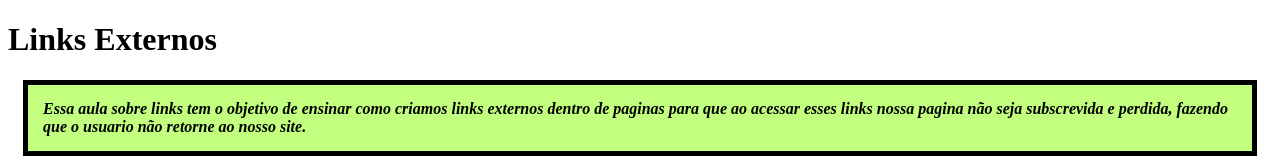
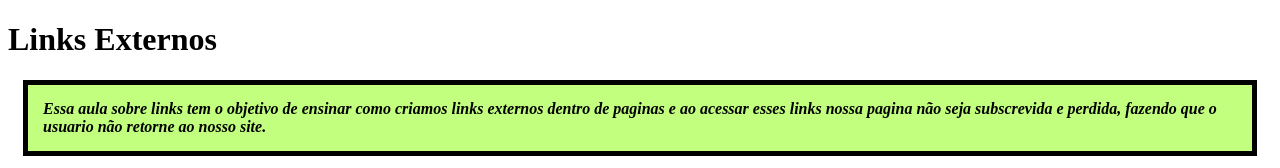
Before and after one commit to Jonatan-Alves/aula-links-externos, a plain HTML site: page index.html in a window 1280 px wide. Shown: the top 168 px of the page. Drawn offline with Linux system fonts and the light colour scheme.

Commit message:
Mudança simples de texto

```diff
--- a/index.html
+++ b/index.html
@@ -16,7 +16,7 @@
 <body>
     <h1>Links Externos</h1>
 <p>
-Essa aula sobre links tem o objetivo de ensinar como criamos links externos dentro de paginas para que ao acessar esses links nossa pagina não seja subscrevida e perdida, fazendo que o usuario não retorne ao nosso site.
+Essa aula sobre links tem o objetivo de ensinar como criamos links externos dentro de paginas e ao acessar esses links nossa pagina não seja subscrevida e perdida, fazendo que o usuario não retorne ao nosso site.
 </p>
     <a class="Youtube"  href="https://youtube.com.br" target="_blank">To Go Youtube</a>
 <div>
```
